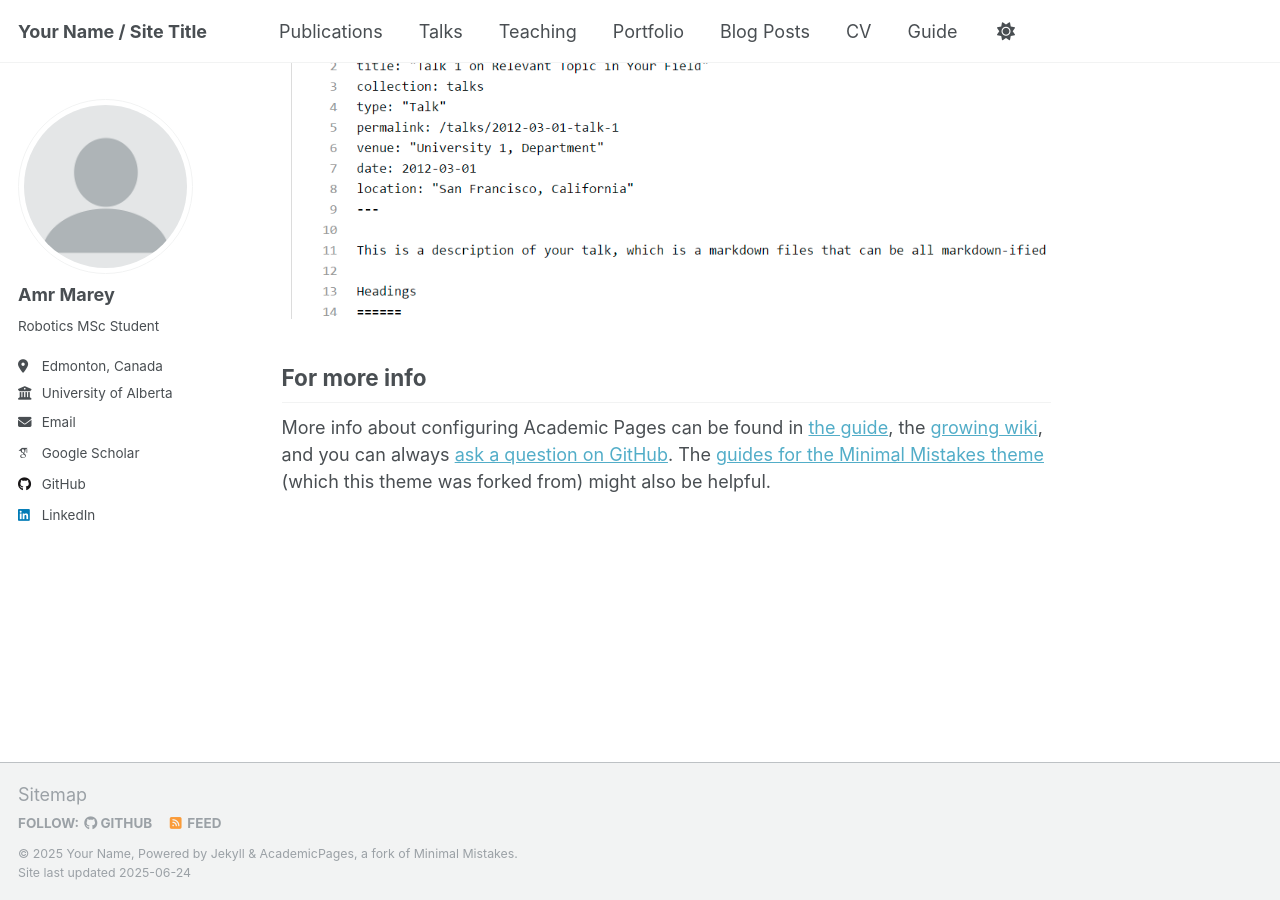
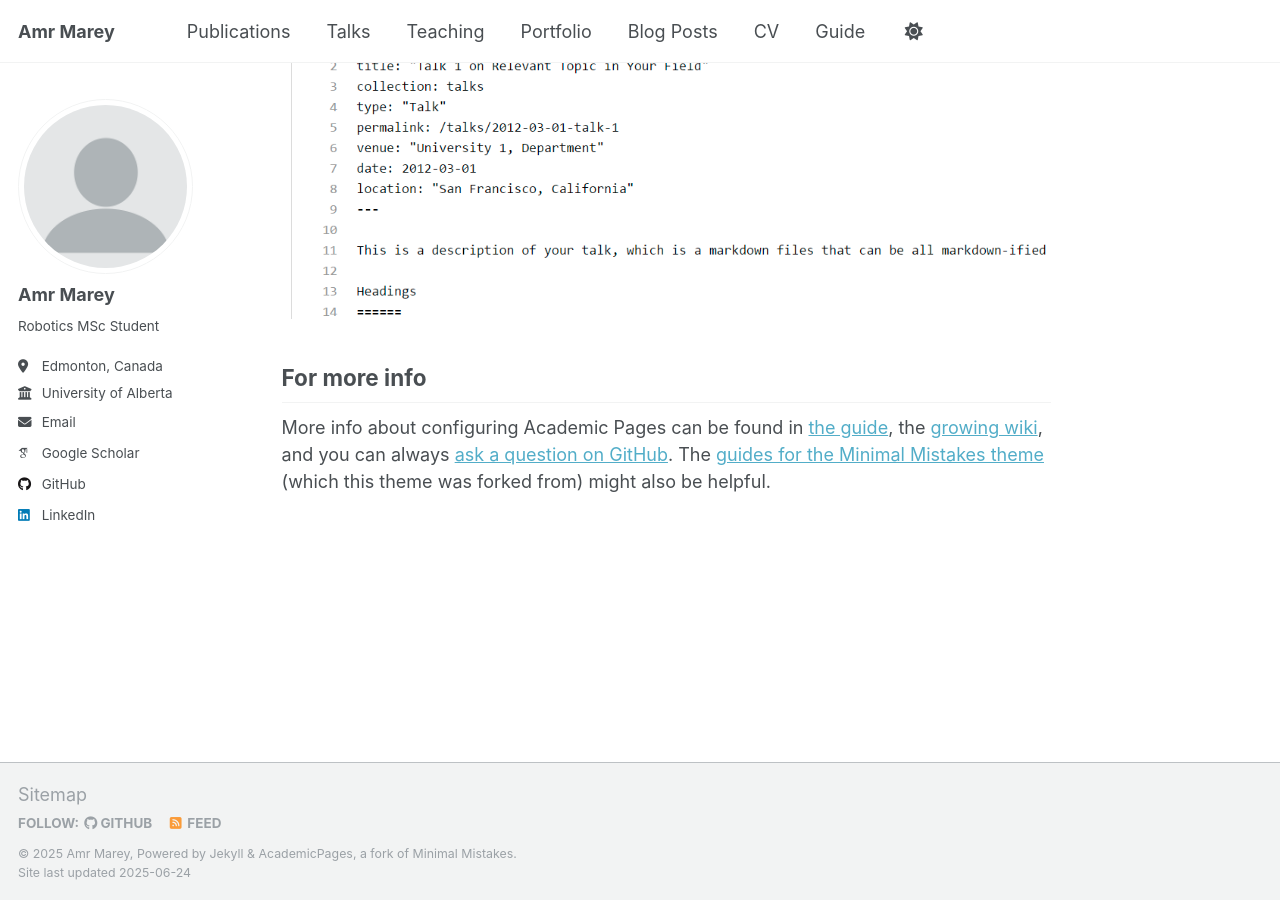
Before and after one commit to amrmarey15/amrmarey15.github.io, a Jekyll site: the page built from _pages/about.md, in a window 1280 px wide and 900 px high, scrolled down 2636 px. Built offline with Jekyll 4.4.1, drawn with Linux system fonts in a browser that asks for light colours; some web fonts are replaced.

Commit message:
Fixed name issue

```diff
--- a/_config.yml
+++ b/_config.yml
@@ -9,13 +9,13 @@
 # Basic Site Settings
 locale                   : "en-US"
 site_theme               : "default"
-title                    : "Your Name / Site Title"
+title                    : "Amr Marey"
 title_separator          : "-"
-name                     : &name "Your Name"
+name                     : &name "Amr Marey"
 description              : &description "personal description"
-url                      : https://academicpages.github.io # the base hostname & protocol for your site e.g. "https://[your GitHub username].github.io" or if you already have some other page hosted on Github then use "https://[your GitHub username].github.io/[Your Repo Name]"
+url                      : https://amrmarey15.github.io # the base hostname & protocol for your site e.g. "https://[your GitHub username].github.io" or if you already have some other page hosted on Github then use "https://[your GitHub username].github.io/[Your Repo Name]"
 baseurl                  : "" # the subpath of your site, e.g. "/blog"
-repository               : "academicpages/academicpages.github.io"
+repository               : "amrmarey15/amrmarey15.github.io"
 
 # Site Author - The following control what appear as part of the author content on the side bar.
 #               If a field is blank the icon and link will not appear, otherwise it will be shown.
```
